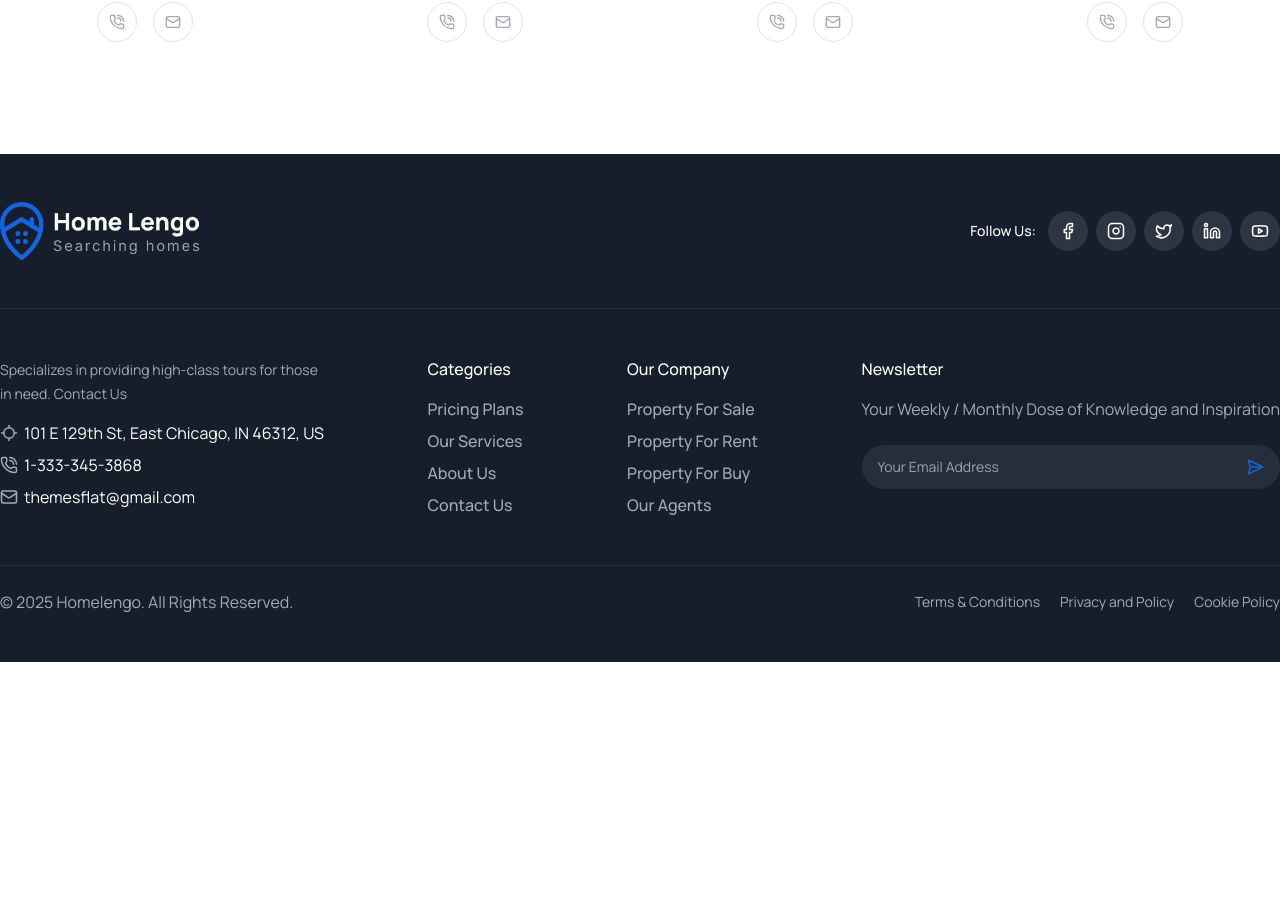
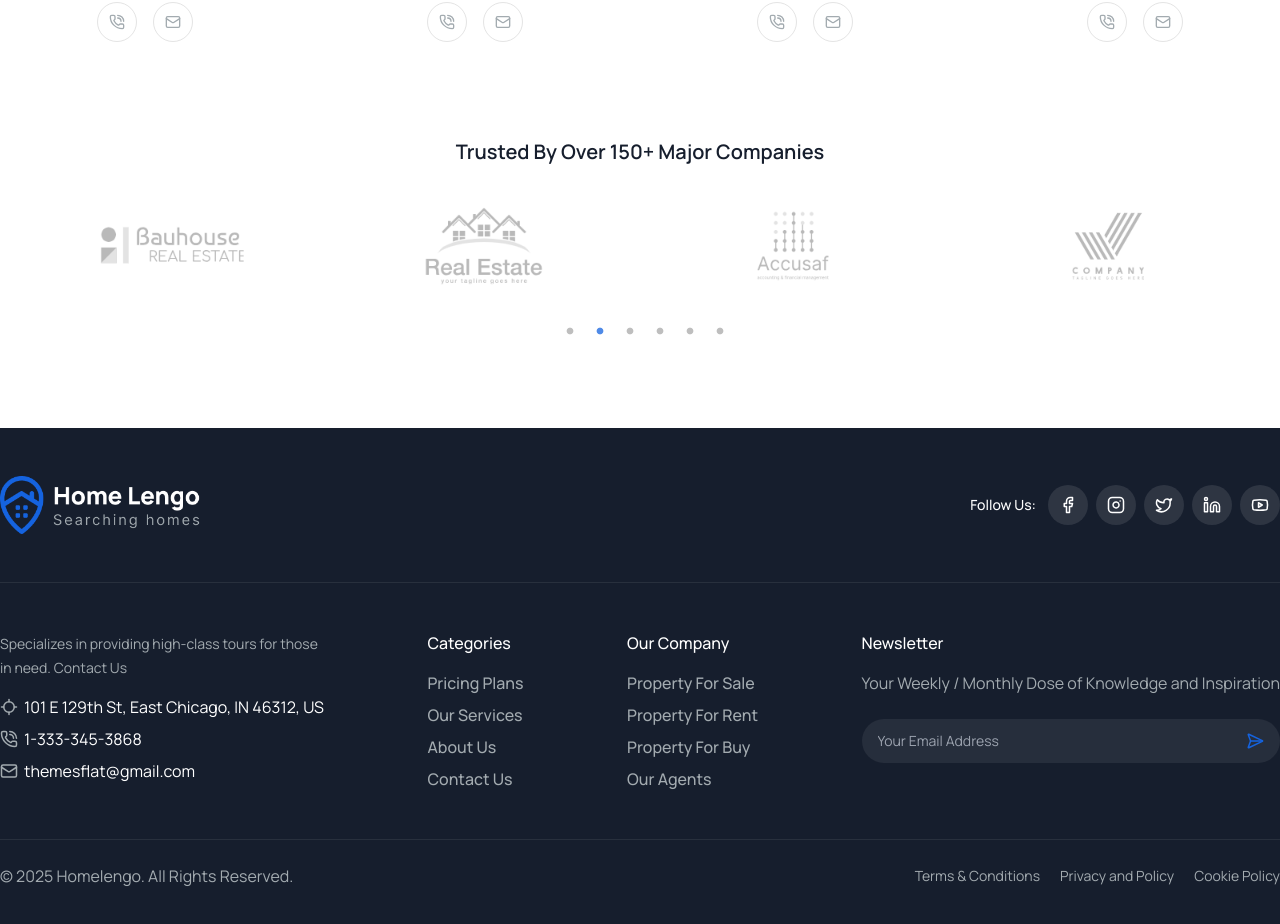
Before and after one commit to aryan7123/homelengo, a Next.js app: page /about-us in a window 1280 px wide. Shown: the part 1080-2004 px from the top of the page. Before the commit the page ends 1742 px from the top, so only its background shows below. Built offline with nearby package versions, Linux system fonts and the light colour scheme; no server answers.

Commit message:
added the partners carousel slider

```diff
--- a/app/about-us/page.tsx
+++ b/app/about-us/page.tsx
@@ -7,7 +7,7 @@ import Link from "next/link";
 import Image from "next/image";
 import { ArrowRight, PhoneCallIcon } from "lucide-react";
 import { motion } from "framer-motion";
-
+import CarouselSlider from "../components/CarouselSlider";
 import {
   FacebookIcon,
   TwitterIcon,
@@ -252,6 +252,10 @@ const page = () => {
                 </div>
               </motion.div>
             </div>
+            <div className="mt-20 pb-10">
+              <h3 className="capitalize text-[#161e2d] font-semibold text-xl text-center mb-10">Trusted by over 150+ major companies</h3>
+              <CarouselSlider />
+            </div>
           </div>
         </div>
       </section>
```
